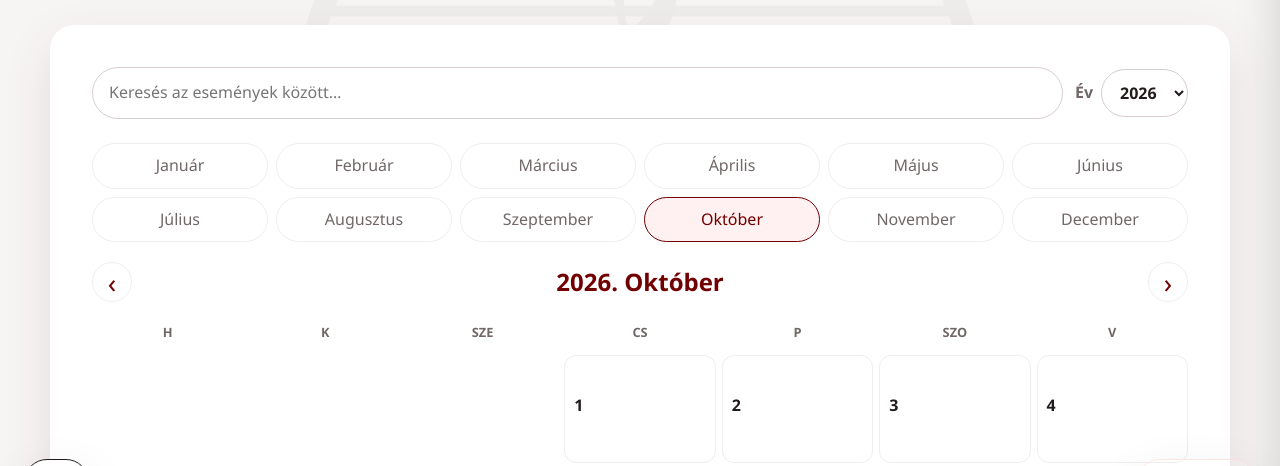
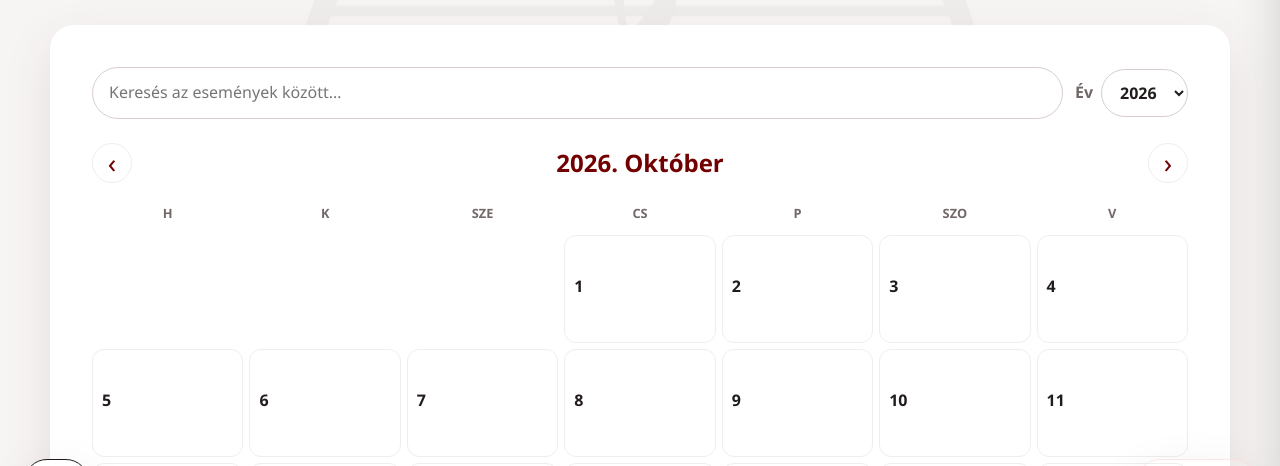
Before and after one commit to Nagymark67/ck-weboldal, a website: page events.html in a window 1280 px wide. Shown: the part 271-737 px from the top of the page. Drawn offline with Linux system fonts and the light colour scheme; no server answers.

Commit message:
Refactor calendar functionality: remove month picker, adjust year selection logic, and improve calendar rendering for better usability.

```diff
--- a/ck_fooldal.css
+++ b/ck_fooldal.css
@@ -154,9 +154,6 @@ body.can-create-post .floating-bug-toggle { bottom: 94px; }
 [data-theme="dark"] .form-card input,
 [data-theme="dark"] .form-card select,
 [data-theme="dark"] .form-card textarea { border-color: var(--surface-border); background: var(--paper); color: var(--ink); }
-.month-picker { display: grid; grid-template-columns: repeat(6, 1fr); gap: 8px; margin-bottom: 20px; }
-.month-button { border: 1px solid var(--surface-border); border-radius: 999px; padding: 9px 8px; background: var(--paper); color: var(--muted); cursor: pointer; text-transform: capitalize; }
-.month-button:hover, .month-button.active { border-color: var(--wine); background: var(--wine-soft); color: var(--wine); }
 .calendar-heading { display: flex; align-items: center; justify-content: space-between; gap: 12px; margin: 4px 0 14px; }
 .calendar-heading h2 { margin: 0; color: var(--wine); font-size: 1.5rem; text-transform: capitalize; }
 .calendar-nav { width: 40px; height: 40px; border: 1px solid var(--surface-border); border-radius: 50%; background: var(--paper); color: var(--wine); font-size: 1.7rem; line-height: 1; cursor: pointer; }
@@ -320,7 +317,6 @@ footer { padding: 28px 16px; color: var(--muted); text-align: center; }
   .calendar-toolbar input, .calendar-toolbar .button { width: 100%; }
   .year-picker { width: 100%; justify-content: space-between; }
   .year-picker select { flex: 1; }
-  .month-picker { grid-template-columns: repeat(3, 1fr); }
   .calendar { gap: 3px; }
   .calendar-empty, .calendar-day { min-height: 76px; }
   .calendar-day { padding: 5px; border-radius: 8px; }
--- a/events.html
+++ b/events.html
@@ -6,6 +6,6 @@
 <header class="site-header"><div class="header-inner"><a class="brand" href="index.html"><img src="ck_cimer_szines.png" alt="Cantusok Köre logó"><span>Cantusok Köre</span></a><button class="menu-toggle" type="button" aria-label="Menü">☰</button><nav class="site-nav"><a href="index.html">Főoldal</a><a href="members.html">Tagok</a><a href="photos.html">Fotók</a><a class="active" href="events.html">Események</a><a href="notarulett.html">Nótarulett</a></nav><button class="account-toggle" type="button">Fiók</button></div></header>
 <div class="drawer-backdrop"></div><aside class="account-drawer" aria-label="Fiók"><button class="drawer-close" type="button">×</button><div id="authLinks"><a class="button" href="login.html">Bejelentkezés</a><a class="button button-outline" href="register.html">Regisztráció</a></div><div id="loggedInLinks" hidden><p id="drawerUser"></p><button id="drawerLogout" class="button" type="button">Kijelentkezés</button></div></aside>
 <main class="page-shell"><div class="page-heading"><p class="eyebrow">Találkozzunk személyesen is</p><h1>Események</h1><p>A Daltanítás minden hétfőn 19:00-kor kezdődik a Liget Sörözőben.</p></div>
-<section class="content-card"><div class="calendar-toolbar"><input id="eventSearch" type="search" placeholder="Keresés az események között…" aria-label="Események keresése"><label class="year-picker" for="eventYear">Év<select id="eventYear" aria-label="Naptár éve"></select></label><button id="addEventButton" class="button" type="button" hidden>Új esemény</button></div><nav id="monthPicker" class="month-picker" aria-label="Hónap választása"></nav><div class="calendar-heading"><button id="previousMonth" class="calendar-nav" type="button" aria-label="Előző hónap">‹</button><h2 id="calendarTitle"></h2><button id="nextMonth" class="calendar-nav" type="button" aria-label="Következő hónap">›</button></div><div id="calendar" class="calendar" role="grid" aria-label="Eseménynaptár"></div><div id="eventList" class="event-list"></div><p id="noEvents" class="news-meta" hidden>Nincs a keresésnek megfelelő esemény.</p></section></main>
+<section class="content-card"><div class="calendar-toolbar"><input id="eventSearch" type="search" placeholder="Keresés az események között…" aria-label="Események keresése"><label class="year-picker" for="eventYear">Év<select id="eventYear" aria-label="Naptár éve"></select></label><button id="addEventButton" class="button" type="button" hidden>Új esemény</button></div><div class="calendar-heading"><button id="previousMonth" class="calendar-nav" type="button" aria-label="Előző hónap">‹</button><h2 id="calendarTitle"></h2><button id="nextMonth" class="calendar-nav" type="button" aria-label="Következő hónap">›</button></div><div id="calendar" class="calendar" role="grid" aria-label="Eseménynaptár"></div><div id="eventList" class="event-list"></div><p id="noEvents" class="news-meta" hidden>Nincs a keresésnek megfelelő esemény.</p></section></main>
 <div class="modal" id="eventModal" hidden><div class="modal-card" role="dialog" aria-modal="true" aria-labelledby="eventModalTitle"><button class="modal-close" id="closeEventModal" type="button" aria-label="Bezárás">×</button><p class="eyebrow">Naptár szerkesztése</p><h2 id="eventModalTitle">Új esemény</h2><form id="eventForm"><label for="eventTitle">Esemény neve</label><input id="eventTitle" name="title" required maxlength="120"><label for="eventLocation">Helyszín</label><input id="eventLocation" name="location" required maxlength="160"><label for="eventDate">Dátum és idő</label><input id="eventDate" name="date" type="datetime-local" required><label for="eventDescription">Leírás</label><textarea id="eventDescription" name="description" rows="6" maxlength="2000"></textarea><div class="modal-actions"><button class="button button-outline" id="cancelEvent" type="button">Mégse</button><button class="button" type="submit">Esemény hozzáadása</button></div></form></div></div>
 <footer>© 2026 Cantusok Köre. Minden jog fenntartva.</footer><script src="site.js"></script></body></html>
--- a/site.js
+++ b/site.js
@@ -138,39 +138,31 @@
       const query = (search?.value || '').trim().toLocaleLowerCase('hu-HU');
       const visible = events.filter((event) => `${event.title} ${event.location} ${formatDate(event.date)}`.toLocaleLowerCase('hu-HU').includes(query));
       const yearPicker = document.getElementById('eventYear');
-      const monthPicker = document.getElementById('monthPicker');
       const calendarTitle = document.getElementById('calendarTitle');
       const previousMonth = document.getElementById('previousMonth');
       const nextMonthButton = document.getElementById('nextMonth');
       const noEvents = document.getElementById('noEvents');
-      const monthNames = Array.from({ length: 12 }, (_, month) => new Date(2020, month, 1).toLocaleString('hu-HU', { month: 'long' }));
-      const currentYear = new Date().getFullYear();
-      const years = [...new Set([currentYear - 1, currentYear, currentYear + 1, currentYear + 2, ...events.map((event) => event.date.getFullYear())])].sort((a, b) => a - b);
+      const minimumYear = 2026;
+      const minimumMonth = 9;
+      const currentYear = Math.max(new Date().getFullYear(), minimumYear);
+      const years = [...new Set([minimumYear, currentYear, currentYear + 1, currentYear + 2, ...events.map((event) => event.date.getFullYear()).filter((year) => year >= minimumYear)])].sort((a, b) => a - b);
       if (yearPicker && !yearPicker.options.length) {
         years.forEach((year) => yearPicker.add(new Option(String(year), String(year))));
-        yearPicker.value = String(new Date().getFullYear());
+        yearPicker.value = String(currentYear);
       }
-      let month = Number(calendar?.dataset.month || new Date().getMonth());
+      let month = Number(calendar?.dataset.month || (currentYear === minimumYear ? minimumMonth : new Date().getMonth()));
       const setYear = (year) => {
         if (!yearPicker) return;
+        year = Math.max(minimumYear, year);
         if (!Array.from(yearPicker.options).some((option) => option.value === String(year))) yearPicker.add(new Option(String(year), String(year)));
         yearPicker.value = String(year);
       };
       const renderCalendar = () => {
-        const year = Number(yearPicker?.value || selectedMonth);
+        const year = Math.max(minimumYear, Number(yearPicker?.value || currentYear));
+        if (year === minimumYear && month < minimumMonth) month = minimumMonth;
         if (calendar) calendar.dataset.month = String(month);
         if (calendarTitle) calendarTitle.textContent = new Date(year, month, 1).toLocaleString('hu-HU', { month: 'long', year: 'numeric' });
-        if (monthPicker) {
-          monthPicker.replaceChildren();
-          monthNames.forEach((name, index) => {
-            const button = document.createElement('button');
-            button.type = 'button'; button.className = 'month-button'; button.textContent = name;
-            button.classList.toggle('active', index === month);
-            button.setAttribute('aria-selected', String(index === month));
-            button.addEventListener('click', () => { month = index; renderCalendar(); });
-            monthPicker.appendChild(button);
-          });
-        }
+        if (previousMonth) previousMonth.disabled = year === minimumYear && month === minimumMonth;
         if (!calendar) return;
         calendar.replaceChildren();
         ['H', 'K', 'Sze', 'Cs', 'P', 'Szo', 'V'].forEach((day) => {
@@ -212,8 +204,8 @@
         renderEventDetails(visible, selectedDate);
         if (noEvents) noEvents.hidden = monthEvents.length > 0;
       };
-      yearPicker?.addEventListener('change', renderCalendar);
-      previousMonth?.addEventListener('click', () => { if (month === 0) { setYear(Number(yearPicker.value) - 1); month = 11; } else month -= 1; renderCalendar(); });
+      yearPicker?.addEventListener('change', () => { month = Number(yearPicker.value) === minimumYear ? minimumMonth : 0; renderCalendar(); });
+      previousMonth?.addEventListener('click', () => { if (yearPicker.value === String(minimumYear) && month === minimumMonth) return; if (month === 0) { setYear(Number(yearPicker.value) - 1); month = 11; } else month -= 1; renderCalendar(); });
       nextMonthButton?.addEventListener('click', () => { if (month === 11) { setYear(Number(yearPicker.value) + 1); month = 0; } else month += 1; renderCalendar(); });
       renderCalendar();
       if (noEvents) noEvents.hidden = visible.length > 0;
```
